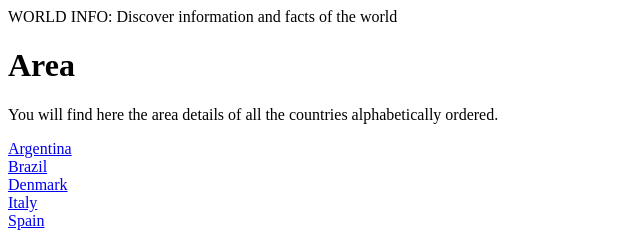
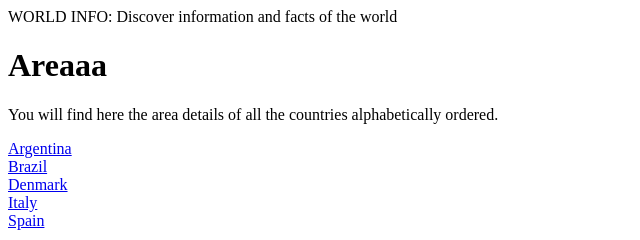
Before and after one commit to crzenna/cia, a plain HTML site: page area.html in a window 1280 px wide. Shown: the top 240 px of the page, 0-640 px from the left. Drawn offline with Linux system fonts and the light colour scheme.

Commit message:
Update area.html

```diff
--- a/area.html
+++ b/area.html
@@ -6,7 +6,7 @@
 	<body>
 		<header>WORLD INFO: Discover information and facts of the world</header>
 		<h1>
-			Area
+			Areaaa
 		</h1>
 		<p> You will find here the area details of all the countries alphabetically ordered.</p>
 		<nav>
```
